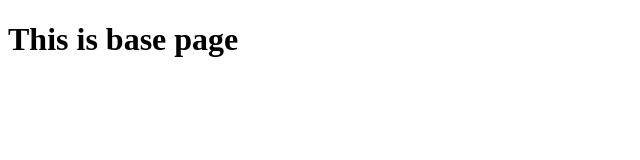
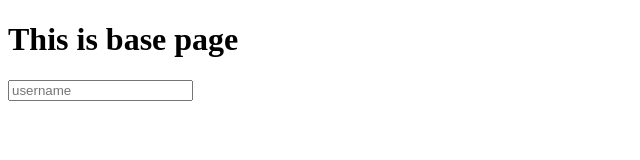
Before and after one commit to Rakesh-608/git-task1, a plain HTML site: page index.html in a window 1280 px wide. Shown: the whole page, without its empty margins (0-640 px from the left). Drawn offline with Linux system fonts and the light colour scheme.

Commit message:
username added

```diff
--- a/index.html
+++ b/index.html
@@ -7,5 +7,8 @@
 </head>
 <body>
     <h1>This is base page</h1>
+    <form>
+        <input type="text" placeholder="username"/>
+    </form>
 </body>
 </html>
```
